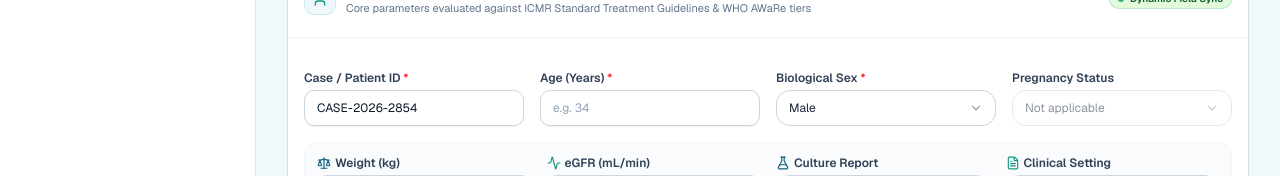
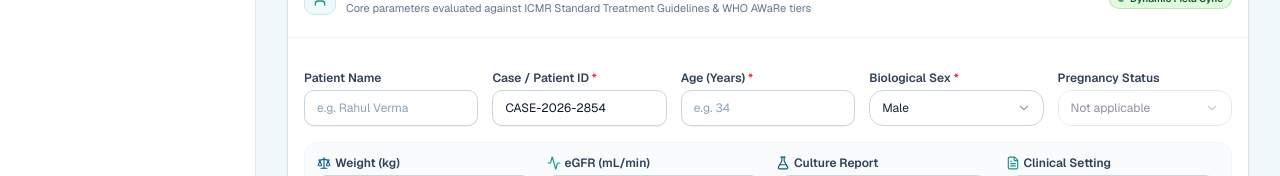
Before and after one commit to parivartanx/backthon6.0, a Next.js app in the folder amr-guard/frontend/: page /prescriptions/new in a window 1280 px wide. Shown: the part 344-520 px from the top of the page. Built offline with nearby package versions, Linux system fonts and the light colour scheme; no server answers.

Commit message:
feat: add patient name field, clinical overrides, and optional document upload support

```diff
--- a/amr-guard/frontend/src/components/prescriptions/PatientContextForm.tsx
+++ b/amr-guard/frontend/src/components/prescriptions/PatientContextForm.tsx
@@ -69,8 +69,23 @@ export function PatientContextForm({
       </CardHeader>
 
       <CardContent className="pt-4 space-y-4">
-        {/* Row 1: Identification, Age, Sex, Pregnancy */}
-        <div className="grid grid-cols-1 sm:grid-cols-2 lg:grid-cols-4 gap-4">
+        {/* Row 1: Identification, Demographics, Age, Sex, Pregnancy */}
+        <div className="grid grid-cols-1 sm:grid-cols-2 lg:grid-cols-5 gap-3.5">
+          {/* Patient Name */}
+          <div>
+            <label className="block text-xs font-semibold text-slate-700 mb-1">
+              Patient Name
+            </label>
+            <Input
+              type="text"
+              value={patient.patientName || ""}
+              onChange={(e) => updateField("patientName", e.target.value)}
+              disabled={disabled}
+              placeholder="e.g. Rahul Verma"
+              className="h-9 text-xs bg-white border-slate-300 focus-visible:ring-1 focus-visible:ring-[#169781]"
+            />
+          </div>
+
           {/* Case ID */}
           <div>
             <label className="block text-xs font-semibold text-slate-700 mb-1">
--- a/amr-guard/frontend/src/components/prescriptions/PrescriptionTextInput.tsx
+++ b/amr-guard/frontend/src/components/prescriptions/PrescriptionTextInput.tsx
@@ -70,7 +70,7 @@ export function PrescriptionTextInput({
           className="text-xs font-semibold text-slate-700 flex items-center gap-1.5"
         >
           <span>Prescription Notes & Clinical Orders</span>
-          <span className="text-red-500">*</span>
+          <span className="text-[11px] text-slate-400 font-normal">(Optional)</span>
         </label>
         <div className="flex items-center gap-2">
           <Button
```
